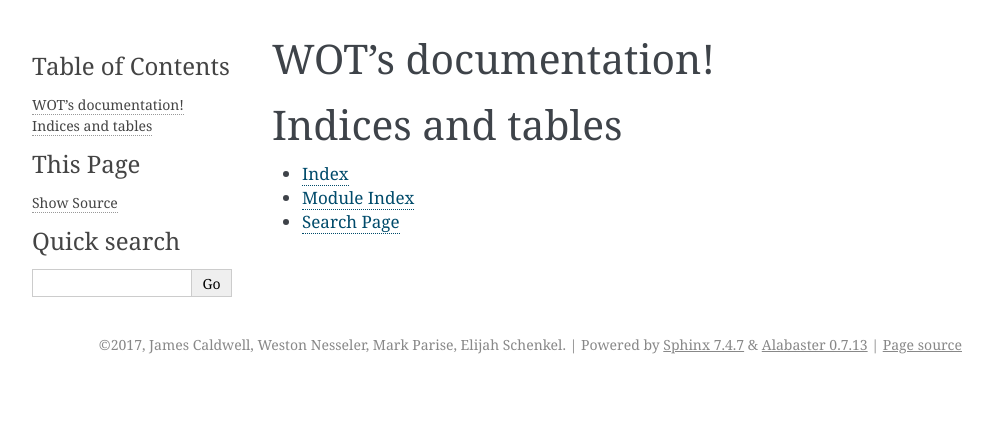
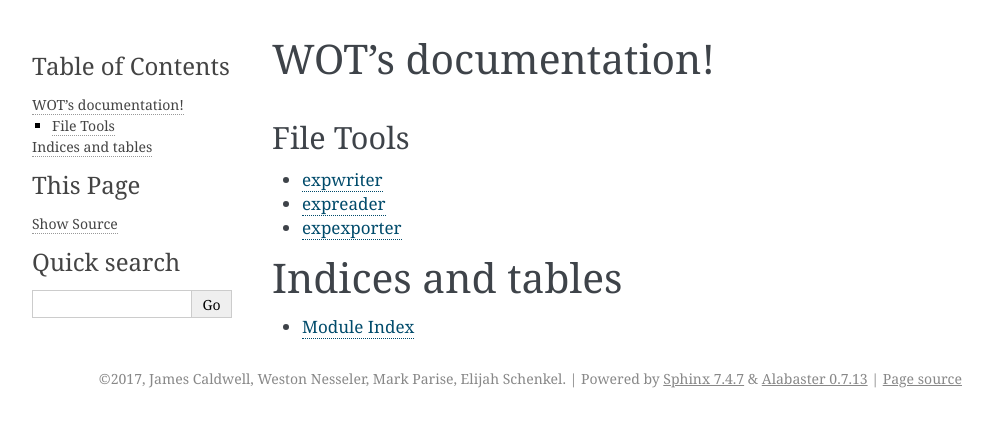
Before and after one commit to flotin84/TBDWCLT, a Sphinx documentation site: the page built from ExpFileTools/docs/index.rst, in a window 1280 px wide. Shown: the top 427 px of the page, without its empty margins (148-1141 px from the left). Built offline with Sphinx 7.4.7, drawn with Linux system fonts in a browser that asks for light colours.

Commit message:
Docs not broke now

```diff
--- a/ExpFileTools/docs/index.rst
+++ b/ExpFileTools/docs/index.rst
@@ -6,16 +6,18 @@
 WOT's documentation!
 ====================
 
+File Tools
+----------
 .. toctree::
    :maxdepth: 2
-   :caption: Contents:
-	expwriter
-	expreader
-	expexporter
+   :titlesonly:
+
+   modulodocs/expwriter
+   modulodocs/expreader
+   modulodocs/expexporter
+
 
 Indices and tables
 ==================
 
-* :ref:`genindex`
 * :ref:`modindex`
-* :ref:`search`
--- a/ExpFileTools/docs/modulodocs/expexporter.rst
+++ b/ExpFileTools/docs/modulodocs/expexporter.rst
@@ -4,8 +4,8 @@ expexporter
 	:members:
 
 
-Indices and tables
-==================
+.. rubric:: Indices and tables
+
 * :doc:`../index`
 * :ref:`modindex`
 * :ref:`search`
--- a/ExpFileTools/docs/modulodocs/expreader.rst
+++ b/ExpFileTools/docs/modulodocs/expreader.rst
@@ -4,8 +4,8 @@ expreader
 	:members:
 
 
-Indices and tables
-==================
+.. rubric:: Indices and tables
+
 * :doc:`../index`
 * :ref:`modindex`
 * :ref:`search`
--- a/ExpFileTools/docs/modulodocs/expwriter.rst
+++ b/ExpFileTools/docs/modulodocs/expwriter.rst
@@ -4,8 +4,7 @@
 	:members:
 
 
-Indices and tables
-==================
+.. rubric:: Indices and tables
 * :doc:`../index`
 * :ref:`modindex`
 * :ref:`search`
```
Also changed, not shown: 15 other files.
